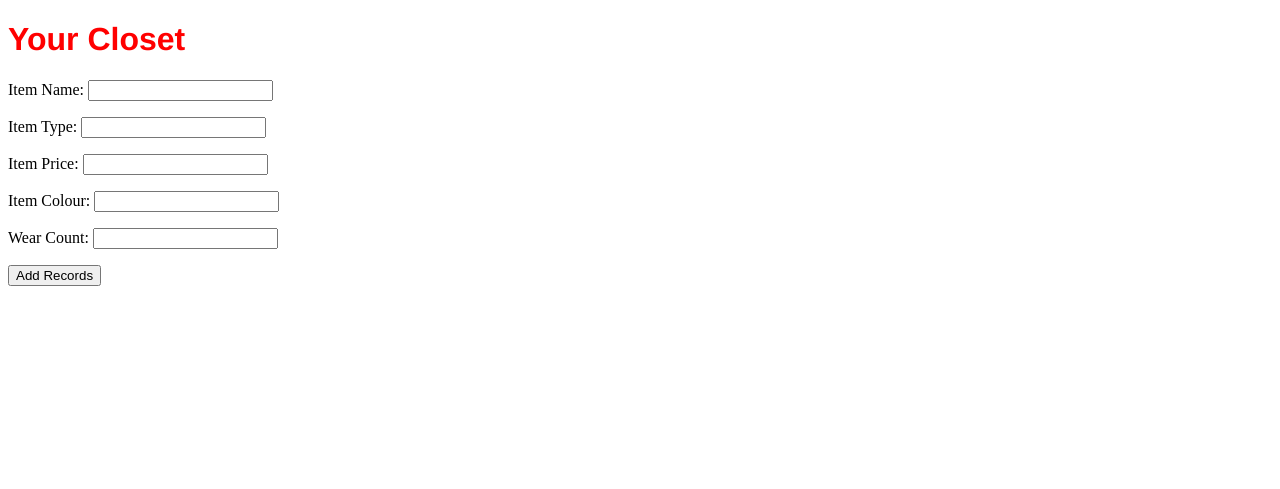
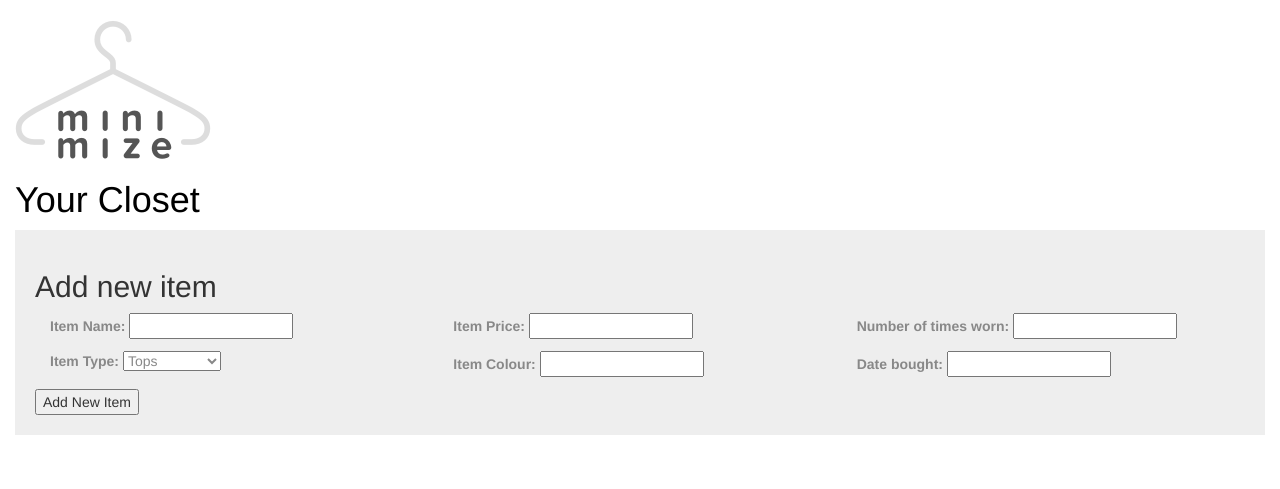
Before and after one commit to Renayuu/Minimalist, a PHP site: page / in a window 1280 px wide. Shown: the top 489 px of the page. Run offline with PHP 8.4, Linux system fonts and the light colour scheme; data that the repository does not hold is empty; some libraries are stand-ins or nearby versions.

Commit message:
Styling, bootstrap, changed form and item tiles
Add styling to everything
added bootstrap
Form uses a date picker (query)
Made the item tile background colour differ depending on item type
added logo
calculated cost per wear
added number types (2 decimal places) for prices

```diff
--- a/css/styles.css
+++ b/css/styles.css
@@ -1,4 +1,66 @@
+body {
+	font-family: Helvetica, sans-serif;
+}
+
 h1 {
 	font-family: Helvetica, sans-serif;
-	color: red;
+	color: black;
 }
+
+p{
+	color: #888;
+}
+a {
+	text-decoration: none;
+}
+
+header {
+	margin-top: 20px;
+}
+
+
+/*  FORM  */
+
+.form-container {
+	background-color: #eee;
+	padding: 20px;
+	margin-bottom: 30px;
+}
+
+/* FORM DATEPICKER */
+
+.ui-datepicker {
+	background-color: white;
+	margin: 5px auto 0;
+	padding: 10px;
+}
+.ui-datepicker a {
+    text-decoration: none;
+}
+
+
+
+
+/* CLOSET ITEMS */
+.item-box {
+	border: solid 2px #fff;
+}
+
+.tops {
+	background-color: #FAF1E1;
+}
+.bottoms {
+	background-color: #D9F9F5;
+}
+.outerwear {
+	background-color: #E3F0F9 ;
+}
+.shoes {
+	background-color: #ECECEC;
+}
+.dresses {
+	background-color: #EAE5F3;
+}
+.accessories {
+	background-color: #FADDDD;
+}
--- a/views/closet.php
+++ b/views/closet.php
@@ -1,79 +1,161 @@
 <!DOCTYPE html>
 <html>
 <head>
-	<title>Your Closet</title>
+	<title>Minimize: Your Closet</title>
+
+	<!-- JQUERY -->
+	<script src="https://ajax.googleapis.com/ajax/libs/jquery/1.11.3/jquery.min.js"></script>
+	<script src="https://ajax.googleapis.com/ajax/libs/jqueryui/1.11.4/jquery-ui.min.js"></script>
+	<!-- BOOTSTRAP LINKS -->
+
+	<!-- Latest compiled and minified CSS -->
+	<link rel="stylesheet" href="https://maxcdn.bootstrapcdn.com/bootstrap/3.3.6/css/bootstrap.min.css" integrity="sha384-1q8mTJOASx8j1Au+a5WDVnPi2lkFfwwEAa8hDDdjZlpLegxhjVME1fgjWPGmkzs7" crossorigin="anonymous">
+
+	<!-- Latest compiled and minified JavaScript -->
+	<script src="https://maxcdn.bootstrapcdn.com/bootstrap/3.3.6/js/bootstrap.min.js" integrity="sha384-0mSbJDEHialfmuBBQP6A4Qrprq5OVfW37PRR3j5ELqxss1yVqOtnepnHVP9aJ7xS" crossorigin="anonymous"></script>
+
+	<!-- Custom Styles -->
 	<link rel="stylesheet" type="text/css" href="../css/styles.css">
 </head>
 <body>
 
+<div class="container-fluid">
+
+	<header>
+		<img src="../images/minimize-logo.png" alt="minimize logo" id="logo" />
+	</header>
+
 	<h1>Your Closet</h1>
 
-	<div>
-        <form action="insert.php" method="post">
+
+	<div class="form-container">
+		<h2>Add new item</h2>
+        <form action="insert.php" method="post" name="addnewitem">
+        <div class="col-xs-12 col-sm-6 col-md-4">
         	<p>
 	        <label for="itemName">Item Name:</label>
 	        <input type="text" name="itemname" id="itemName">
 	        </p>
+
 	        <p>
 	        <label for="itemType">Item Type:</label>
-        <input type="text" name="itemtype" id="itemType">
+	        <!-- <input type="text" name="itemtype"> -->
+		        <select name="itemtype" id="itemType" >
+				  <option name="tops" value="tops">Tops</option>
+				  <option name="bottoms" value="bottoms">Bottoms</option>
+				  <option name="outerwear" value="outerwear">Outerwear</option>
+				  <option name="dresses" value="dresses">Dresses</option>
+				  <option name="shoes" value="shoes">Shoes</option>
+				  <option name="accessories" value="accessories">Accessories</option>
+				</select>
 	        </p>
+        </div>
+
+        <div class="col-xs-12 col-sm-6 col-md-4">
 	        <p>
 		        <label for="itemPrice">Item Price:</label>
 		        <input type="text" name="itemprice" id="itemPrice">
 	        </p>
+
 	        <p>
 		        <label for="itemColour">Item Colour:</label>
 		        <input type="text" name="itemcolour" id="itemColour">
 	        </p>
-        <label for="wearCount">Wear Count:</label>
+        </div>
+        <div class="col-xs-12 col-sm-6 col-md-4">
+	        <p>
+		        <label for="wearCount">Number of times worn:</label>
 		        <input type="text" name="wearcount" id="wearCount">
 	        </p>
-        <input type="submit" value="Add Records">
+
+	        <p>
+	        	<label for="datepicker">Date bought:</label>
+		        <input type="text" name ="itemadd" id="datepicker">
+	        </p>
+	    </div>
+
+	    <div class="clearfix"></div>
+        	<input type="submit" value="Add New Item">
+
         </form>
 	</div>
 
 	<div>
-		<div class="item">
+		<div class="items-container">
 
 
 		<?php
 	        foreach ($items as $item) {
+	        	if ($item["itemType"] == "tops") {
+	        		echo "<div class='item-box col-xs-6 col-sm-4 col-md-3 tops'> ";
+	        		}
+	        	if ($item["itemType"] == "bottoms") {
+	        		echo "<div class='item-box col-xs-6 col-sm-4 col-md-3 bottoms'> ";
+	        		}
+	        	if ($item["itemType"] == "outerwear") {
+	        		echo "<div class='item-box col-xs-6 col-sm-4 col-md-3 outerwear'> ";
+	        		}
+	        	if ($item["itemType"] == "dresses") {
+	        		echo "<div class='item-box col-xs-6 col-sm-4 col-md-3 dresses'> ";
+	        		}
+	        	if ($item["itemType"] == "shoes") {
+	        		echo "<div class='item-box col-xs-6 col-sm-4 col-md-3 shoes'> ";
+	        		}
+	        	if ($item["itemType"] == "accessories") {
+	        		echo "<div class='item-box col-xs-6 col-sm-4 col-md-3 accessories'> ";
+	        		}
 
-	        	echo "<div class='item_box'> ";
-
-	        		echo "<h3 class='item_name'> ";
+	        		echo "<h3 class='item-name'> ";
 	        			echo $item["itemName"];
 	        		echo "</h3>";
 
-	        		echo "<p> Date added: ";
+	        		echo "<p>Item Type: ";
+	        			echo $item["itemType"];
+	        		echo "</p>";
+
+                    echo "<p>Item Price: ";
+                    	echo "$ ".number_format($item["itemPrice"], 2);
+	        		echo "</p>";
+
+	        		echo "<p>Date added: ";
 	        			echo $item["itemAdd"];
 	        		echo "</p>";
 
-                    echo "<p> Item Type: ";
-	        			echo $item["itemType"];
-	        		echo "</p>";
-
-                    echo "<p> Item Price: ";
-	        			echo $item["itemPrice"];
-	        		echo "</p>";
-
-                    echo "<p> Item Colour: ";
+                    echo "<p>Item Colour: ";
 	        			echo $item["itemColour"];
 	        		echo "</p>";
 
-                    echo "<p> Wear Count: ";
+                    echo "<p>Times worn: ";
 	        			echo $item["wearCount"];
 	        		echo "</p>";
+
+	        		echo "<p>Cost per wear: ";
+	        			if ($item["itemPrice"]) {
+	        				echo "$ ".number_format($item["itemPrice"] / $item["wearCount"], 2);
+	        			}
+	        			else {
+	        				echo "Cost unknown";
+	        			}
+	        		echo "</p>";
+
 
 	        	echo "</div>";
 	         }
 
         ?>
 
-		</div>
 
-	</div>
+		</div> <!-- end items container -->
 
+	</div> <!-- end all items div -->
+
+</div> <!-- End Container div -->
 </body>
+
+
+<script type="text/javascript">
+	  $(function() {
+	    $( "#datepicker" ).datepicker({dateFormat: 'yy-mm-dd'});
+	  });
+	 </script>
 </html>
```
Also changed, not shown: images/minimize-logo.png (added). Lines whose indentation alone changed are shown as unchanged.
